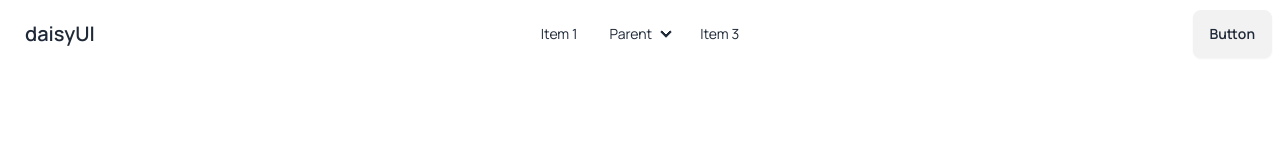
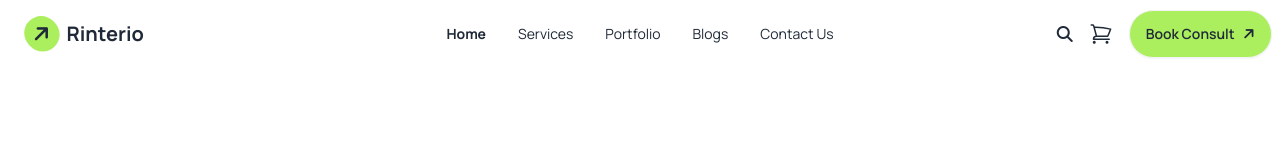
Before and after one commit to miti404/Assignment-03, a plain HTML site: page index.html in a window 1280 px wide. Drawn offline with nearby package versions, Linux system fonts and the light colour scheme.

Commit message:
navbar created

```diff
--- a/index.html
+++ b/index.html
@@ -10,20 +10,36 @@
     <link rel="preconnect" href="https://fonts.gstatic.com" crossorigin>
     <link href="https://fonts.googleapis.com/css2?family=Manrope:wght@200..800&display=swap" rel="stylesheet">
 
-    <!-- Daisy UI CDN -->
+    <!-- Tailwind & Daisy UI CDN -->
     <link href="https://cdn.jsdelivr.net/npm/daisyui@4.12.10/dist/full.min.css" rel="stylesheet" type="text/css" />
     <script src="https://cdn.tailwindcss.com"></script>
+
+    <!-- Font Awesome CDN -->
+    <script src="https://kit.fontawesome.com/40190ae551.js" crossorigin="anonymous"></script>
 
     <style>
         .font-manrope{
             font-family: 'Manrope', sans-serif;
         }
     </style>
+
+    <script>
+      tailwind.config = {
+        theme: {
+          extend: {
+            colors: {
+              clifford: '#da373d',
+              'primary-color' : '#ABEF5F',
+            }
+          }
+        }
+      }
+    </script>
+
 </head>
 <body class="font-manrope">
     <header>
-       <nav>
-        <div class="navbar bg-base-100">
+        <div class="navbar ">
             <div class="navbar-start">
               <div class="dropdown">
                 <div tabindex="0" role="button" class="btn btn-ghost lg:hidden">
@@ -43,42 +59,36 @@
                 <ul
                   tabindex="0"
                   class="menu menu-sm dropdown-content bg-base-100 rounded-box z-[1] mt-3 w-52 p-2 shadow">
-                  <li><a>Item 1</a></li>
-                  <li>
-                    <a>Parent</a>
-                    <ul class="p-2">
-                      <li><a>Submenu 1</a></li>
-                      <li><a>Submenu 2</a></li>
-                    </ul>
-                  </li>
-                  <li><a>Item 3</a></li>
+                  <li><a class="font-bold">Home</a></li>
+                <li><a class="">Services</a></li>
+                <li><a>Portfolio</a></li>
+                <li><a>Blogs</a></li>
+                <li><a>Contact Us</a></li>
+
                 </ul>
               </div>
-              <a class="btn btn-ghost text-xl">daisyUI</a>
+              <a class="btn btn-ghost text-xl font-bold"><i class="fa-solid fa-arrow-right -rotate-45 bg-[#ABEF5F] rounded-full p-2"></i>Rinterio</a>
+
+
             </div>
             <div class="navbar-center hidden lg:flex">
               <ul class="menu menu-horizontal px-1">
-                <li><a>Item 1</a></li>
-                <li>
-                  <details>
-                    <summary>Parent</summary>
-                    <ul class="p-2">
-                      <li><a>Submenu 1</a></li>
-                      <li><a>Submenu 2</a></li>
-                    </ul>
-                  </details>
-                </li>
-                <li><a>Item 3</a></li>
+                <li><a class="font-bold">Home</a></li>
+                <li><a>Services</a></li>
+                <li><a>Portfolio</a></li>
+                <li><a>Blogs</a></li>
+                <li><a>Contact Us</a></li>
               </ul>
             </div>
-            <div class="navbar-end">
-              <a class="btn">Button</a>
+            <div class="navbar-end gap-4">
+              <i class="fa-solid fa-magnifying-glass"></i>
+              <svg xmlns="http://www.w3.org/2000/svg" fill="none" viewBox="0 0 24 24" stroke-width="1.5" stroke="currentColor" class="size-6">
+                <path stroke-linecap="round" stroke-linejoin="round" d="M2.25 3h1.386c.51 0 .955.343 1.087.835l.383 1.437M7.5 14.25a3 3 0 0 0-3 3h15.75m-12.75-3h11.218c1.121-2.3 2.1-4.684 2.924-7.138a60.114 60.114 0 0 0-16.536-1.84M7.5 14.25 5.106 5.272M6 20.25a.75.75 0 1 1-1.5 0 .75.75 0 0 1 1.5 0Zm12.75 0a.75.75 0 1 1-1.5 0 .75.75 0 0 1 1.5 0Z" />
+              </svg>
+              <a class="btn bg-primary-color rounded-3xl">Book Consult<i class="fa-solid fa-arrow-right -rotate-45"></i></a>
             </div>
           </div>
-       </nav>
     </header>
-
-
 
 
     <main></main>
```
